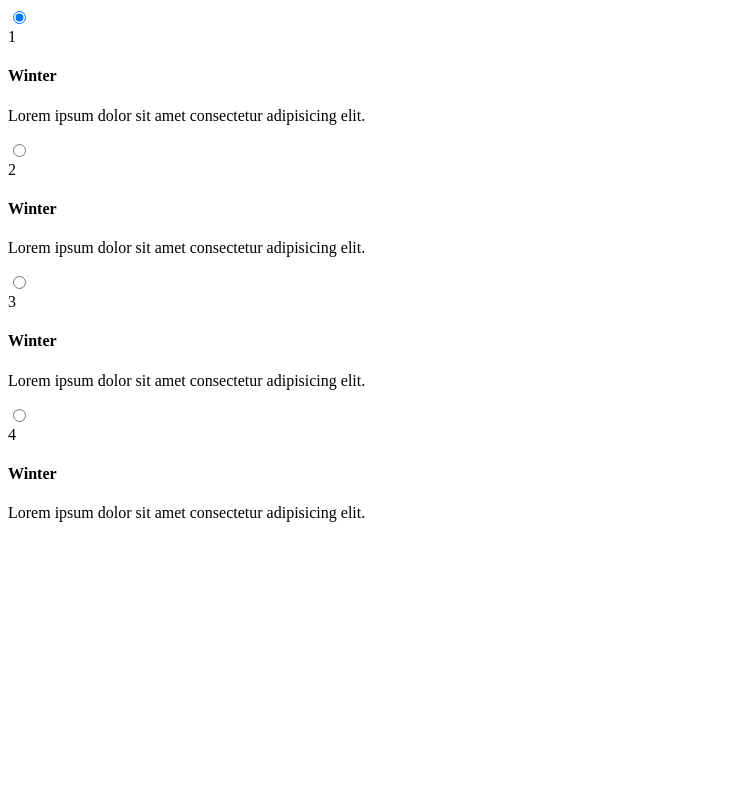
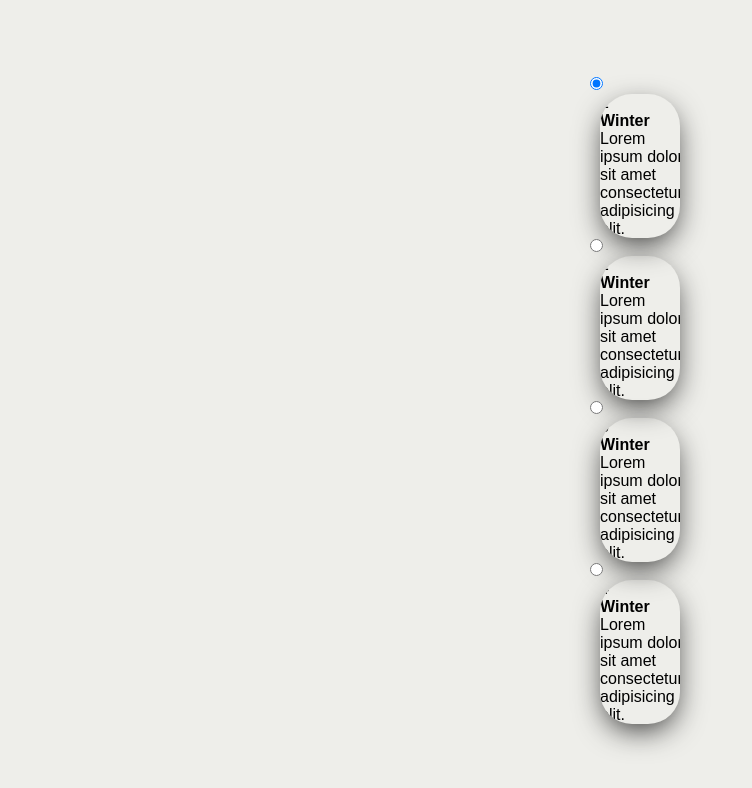
Before and after one commit to MarcinSoltysik/html-css-practice, a plain HTML site: page 06-n3m0-animated-cards/index.html in a window 1280 px wide. Shown: the whole page, without its empty margins (0-752 px from the left). Drawn offline with Linux system fonts and the light colour scheme.

Commit message:
feat(animated-card): Add CSS for wrapper, card

```diff
--- a/06-n3m0-animated-cards/index.html
+++ b/06-n3m0-animated-cards/index.html
@@ -3,6 +3,7 @@
   <head>
     <meta charset="UTF-8" />
     <meta name="viewport" content="width=device-width, initial-scale=1.0" />
+    <link rel="stylesheet" href="style.css" />
     <title>n3m0 Animated Flex Cards</title>
   </head>
   <body>
--- /dev/null
+++ b/06-n3m0-animated-cards/style.css
@@ -0,0 +1,32 @@
+* {
+  box-sizing: border-box;
+  margin: 0;
+  padding: 0;
+  font-family: Arial, Helvetica, sans-serif;
+}
+
+body {
+  background-color: #eeeeea;
+}
+
+.wrapper {
+  width: 100%;
+  height: 100vh;
+  display: flex;
+  align-items: center;
+  justify-content: center;
+}
+
+.card {
+  width: 80px;
+  border-radius: 0.75rem;
+  background-size: cover;
+  cursor: pointer;
+  overflow: hidden;
+  border-radius: 2rem;
+  margin: 0 10px;
+  display: flex;
+  align-items: flex-end;
+  transition: 0.6s cubic-bezier(0.28, -0.03, 0, 0.99);
+  box-shadow: 0px 10px 30px -5px rgba(0, 0, 0, 0.8);
+}
```
